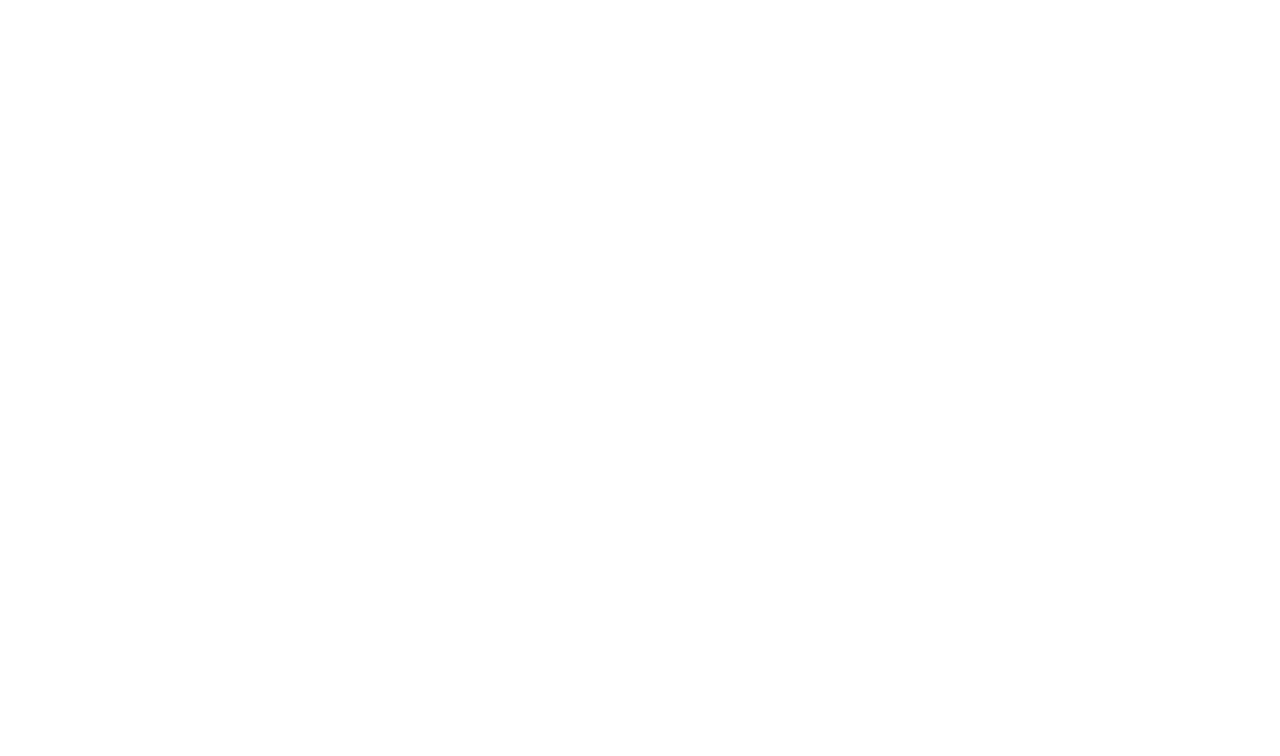
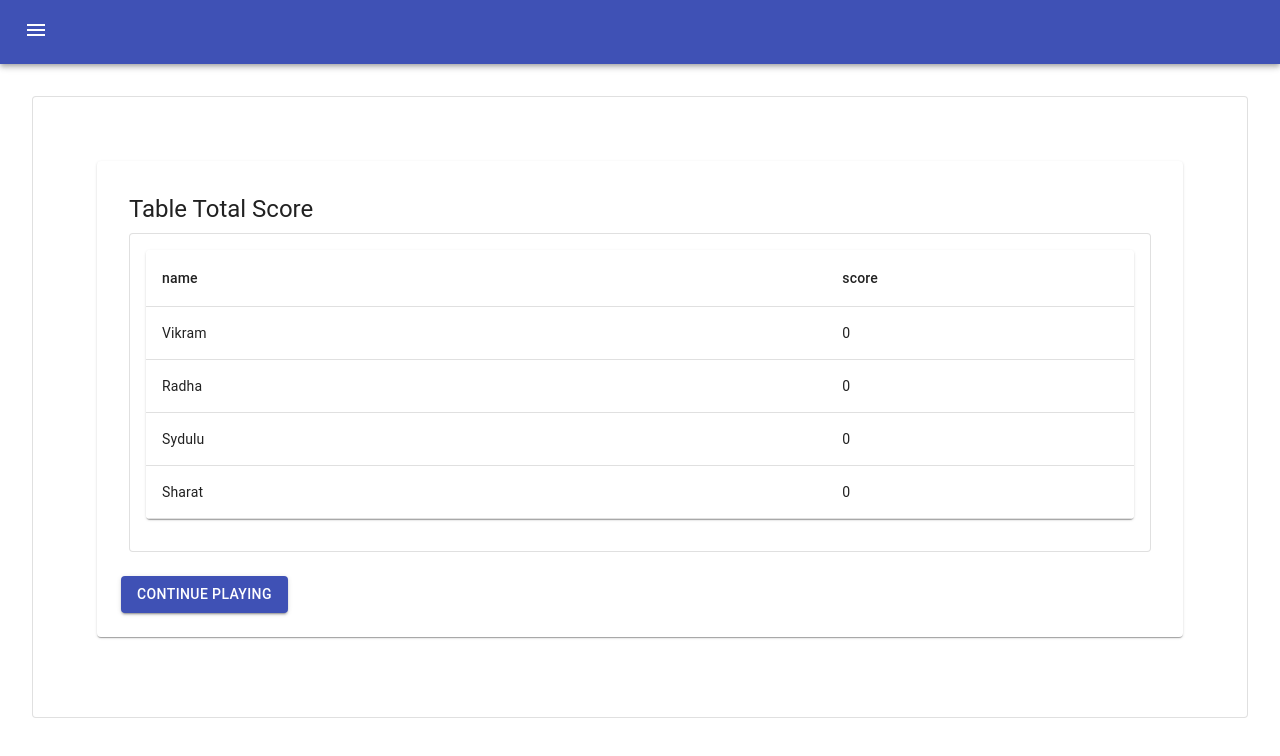
Before and after one commit to vikramkb/poker-score-card, a React (Create React App) app: page /all-tables in a window 1280 px wide. Shown: the top 756 px of the page. Built offline with nearby package versions, Linux system fonts and the light colour scheme; the HTML template or start-up script is replaced by a standard one.

Commit message:
added show tables

```diff
--- a/src/action/ScoreAction.js
+++ b/src/action/ScoreAction.js
@@ -9,6 +9,7 @@
 export const END_TABLE = 'END_GAME';
 export const SELECT_SCORE_CARD = 'SELECT_SCORE_CARD';
 export const SELECT_GAME_NUMBER = 'SELECT_GAME_NUMBER';
+export const SET_TABLE_NUMBER = 'SET_TABLE_NUMBER';
 
 export const addNewScore = newData => ({
   type: ADD_NEW_SCORE,
@@ -78,3 +79,8 @@
   type: SELECT_GAME_NUMBER,
   selectGameNumber
 });
+
+export const setTableNumber = (tableNumber) => ({
+  type: SET_TABLE_NUMBER,
+  tableNumber
+});
--- /dev/null
+++ b/src/components/AllTableScore.jsx
@@ -0,0 +1,53 @@
+import {makeStyles} from "@material-ui/core/styles";
+import Card from "@material-ui/core/Card";
+import CardContent from "@material-ui/core/CardContent";
+import SimpleAppBar from "./AppBar.jsx";
+import {createNewTable} from "../action/ScoreAction";
+import CardActions from "@material-ui/core/CardActions";
+import React from "react";
+import ScoreTable from "./ScoreTable.jsx";
+
+const useStyles = makeStyles({
+    root: {
+        minWidth: 275,
+        padding: "1em",
+        margin: "2em"
+    },
+    bullet: {
+        display: 'inline-block',
+        margin: '0 2px',
+        transform: 'scale(0.8)',
+    },
+    title: {
+        fontSize: 14,
+    },
+    pos: {
+        marginBottom: 12,
+    },
+});
+export default function AllTableScore(props) {
+    const classes = useStyles();
+
+    return (
+        <Card className={classes.root} variant="outlined">
+            <CardContent>
+                {
+                    props.tables.map((t,idx) => {
+                        return (<ScoreTable
+                            title="Table Total Score"
+                            names={props.names}
+                            totalScore={t.totalScore}
+                            dispatch={props.dispatch}
+                            history={props.history}
+                            tableNumber={idx+1}
+                            showPlayingButton={true}
+                        />)
+                    })
+                }
+            </CardContent>
+            <CardActions>
+                {/*<BasicPagination page={props.page} count={props.count} onChangeFn={props.onChangeFn}/>*/}
+            </CardActions>
+        </Card>
+    )
+}
--- /dev/null
+++ b/src/components/AllTables.jsx
@@ -0,0 +1,35 @@
+import React from 'react';
+import {createNewTable} from "../action/ScoreAction";
+import SimpleAppBar from "./AppBar.jsx";
+import {connect} from "react-redux";
+import Card from "@material-ui/core/Card";
+import CardContent from "@material-ui/core/CardContent";
+import CardActions from "@material-ui/core/CardActions";
+import {makeStyles} from "@material-ui/core/styles";
+import AllTableScore from "./AllTableScore.jsx";
+
+export class AllTables extends React.Component {
+    render() {
+        return (
+            <div>
+                <SimpleAppBar showAllTables={()=> {this.showAllTables(this.props.history)}} onCreateTableFn={() => this.props.history.push("/")}/>
+                <AllTableScore tables={this.props.tables} names={this.props.names} dispatch={this.props.dispatch} history={this.props.history}/>
+            </div>
+        )
+    }
+}
+
+const mapStateToProps = state => ({
+    score: state.score,
+    tables: state.score.tables,
+    scoreCard: state.score.tables[state.score.tables.length-1].scoreCard,
+    totalScore: state.score.tables[state.score.tables.length-1].totalScore,
+    nameIdxMap: state.score.nameIdxMap,
+    games: state.score.tables[state.score.tables.length-1].games,
+    names: state.score.names,
+    tableNumber: state.score.tables.length-1,
+    pageNumber: state.score.tables[state.score.tables.length-1].pageNumber,
+    selectGameNumber: state.score.selectGameNumber ? state.score.selectGameNumber : 1
+});
+
+export default connect(mapStateToProps)(AllTables);
--- a/src/components/AppBar.jsx
+++ b/src/components/AppBar.jsx
@@ -95,14 +95,15 @@
                                 <ListItemText primary="Create New Table" />
                             </StyledMenuItem>
                             <StyledMenuItem onClick={() => {
-                                props.onEndTableFn();
+                                props.showAllTables();
                                 handleClose();
                             }}>
                                 <ListItemIcon>
                                     <DraftsIcon fontSize="small" />
                                 </ListItemIcon>
-                                <ListItemText primary="Close Table" />
+                                <ListItemText primary="Show Tables" />
                             </StyledMenuItem>
+
                         </StyledMenu>
                     </div>
                     </div>
--- a/src/components/Home.jsx
+++ b/src/components/Home.jsx
@@ -1,5 +1,6 @@
 import React from 'react';
 import {connect} from 'react-redux';
+import { BrowserRouter as Router, Route, Switch } from 'react-router-dom';
 import Game from './Game.jsx';
 import {createNewTable, endTable, selectScoreCard, selectGameNumber} from '../action/ScoreAction';
 import SimpleAppBar from './AppBar.jsx';
@@ -7,11 +8,14 @@
 import GameScore from './GameScore.jsx';
 
 export class Home extends React.Component {
+   showAllTables(history) {
+        history.push("all-tables");
+  }
   render() {
     const r = this.props.games[this.props.selectGameNumber-1];
     return (
         <div>
-            <SimpleAppBar onCreateTableFn={() => this.props.dispatch(createNewTable())} onEndTableFn={() => this.props.dispatch(endTable(this.props.tableNumber))}/>
+            <SimpleAppBar showAllTables={()=> {this.showAllTables(this.props.history)}} onCreateTableFn={() => this.props.history.push("/")}/>
             <Game rounds = {r.rounds} winner = {r.winner} running = {r.running} tableNumber={this.props.tableNumber} gameNumber = {this.props.selectGameNumber-1} dispatch={this.props.dispatch} page={this.props.selectGameNumber} count={this.props.games.length} onChangeFn={(gameNumber)=> {
                 this.props.dispatch(selectGameNumber(gameNumber))
             }}/>
--- a/src/components/ScoreTable.jsx
+++ b/src/components/ScoreTable.jsx
@@ -1,10 +1,12 @@
 import Typography from "@material-ui/core/Typography";
 import SimpleTable from "./SimpleTable.jsx";
-import {selectScoreCard} from "../action/ScoreAction";
+import {setTableNumber} from "../action/ScoreAction";
 import React from "react";
 import {makeStyles} from "@material-ui/core/styles";
 import Card from "@material-ui/core/Card";
 import CardContent from "@material-ui/core/CardContent";
+import CardActions from "@material-ui/core/CardActions";
+import Button from "@material-ui/core/Button";
 
 const useStyles = makeStyles({
     root: {
@@ -35,6 +37,14 @@
                 </Typography>
                 <SimpleTable names={props.names} values={props.totalScore}/>
             </CardContent>
+            <CardActions>
+                <Button variant="contained" color="primary" onClick={()=>{
+                    props.dispatch(setTableNumber(props.tableNumber));
+                    props.history.push("/");
+                }}>
+                    Continue Playing
+                </Button>
+            </CardActions>
         </Card>
     )
 
--- a/src/index.js
+++ b/src/index.js
@@ -3,11 +3,12 @@
 import { Provider } from 'react-redux';
 import './index.css';
 import Home from './components/Home.jsx';
+import AllTables from './components/AllTables.jsx';
 import * as serviceWorker from './serviceWorker';
 import { applyMiddleware, createStore } from 'redux';
 import thunkMiddleware from 'redux-thunk';
 import appStore from './reducers';
-import { BrowserRouter as Router, Route } from 'react-router-dom';
+import {BrowserRouter as Router, Route, Switch} from 'react-router-dom';
 export const store = createStore(appStore, applyMiddleware(thunkMiddleware));
 
 
@@ -15,11 +16,11 @@
     <Provider store={store}>
         <Router>
             <div>
-                <Route
-                    path="/"
-                    exact
-                    component={Home}
-                />
+                <Switch>
+                    <Route exact path="/" component={Home} />
+                    <Route exact path="/all-tables" component={AllTables} />
+                </Switch>
+
             </div>
         </Router>
     </Provider>,
--- a/src/reducers/score.js
+++ b/src/reducers/score.js
@@ -2,6 +2,7 @@
     ADD_NEW_SCORE,
     EDIT_SCORE,
     DELETE_SCORE,
+    SET_TABLE_NUMBER,
     PLAY_ROUND,
     FOLD_ROUND,
     FIX_BET,
@@ -314,6 +315,12 @@
                 selectGameNumber: action.selectGameNumber
             }
         }
+        case SET_TABLE_NUMBER: {
+            return {
+                ...state,
+                tableNumber: action.tableNumber
+            }
+        }
         default:
             return state;
     }
```
Also changed, not shown: src/history.js (added, +8 -0 lines).
